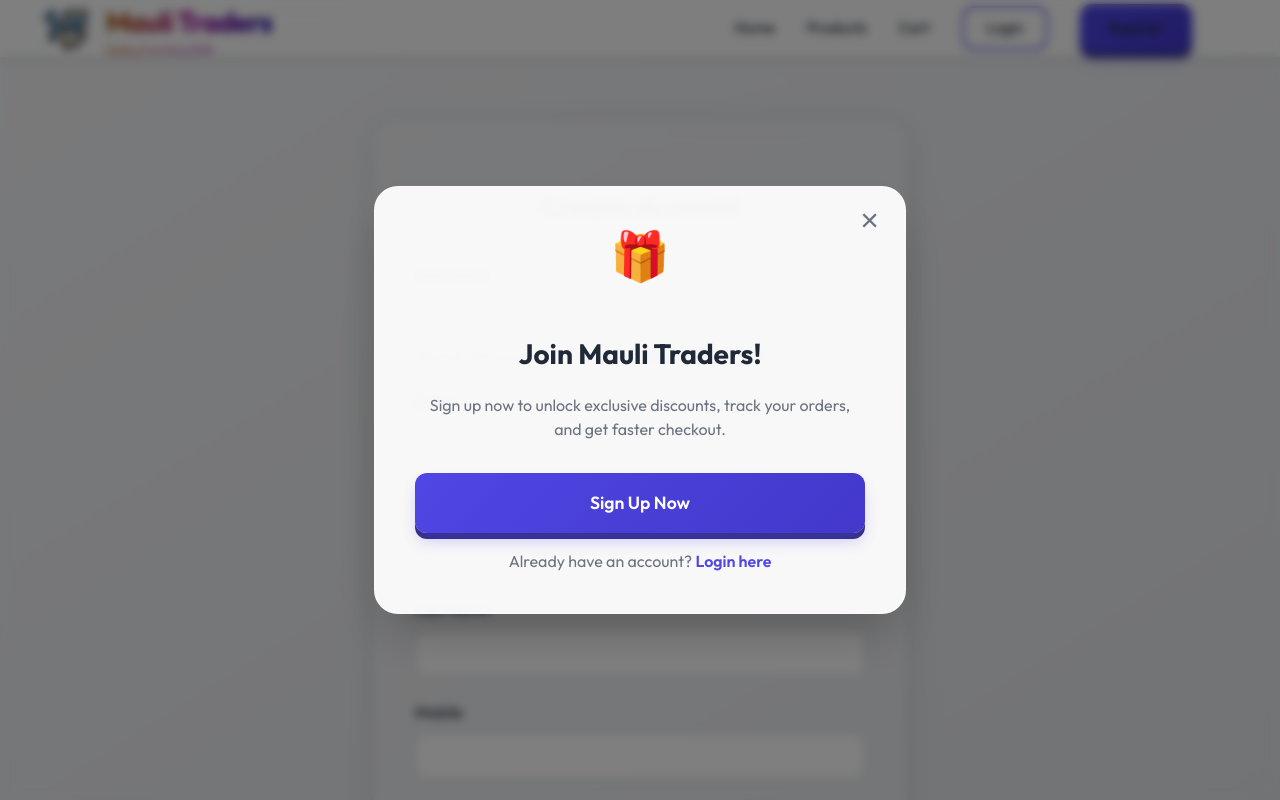
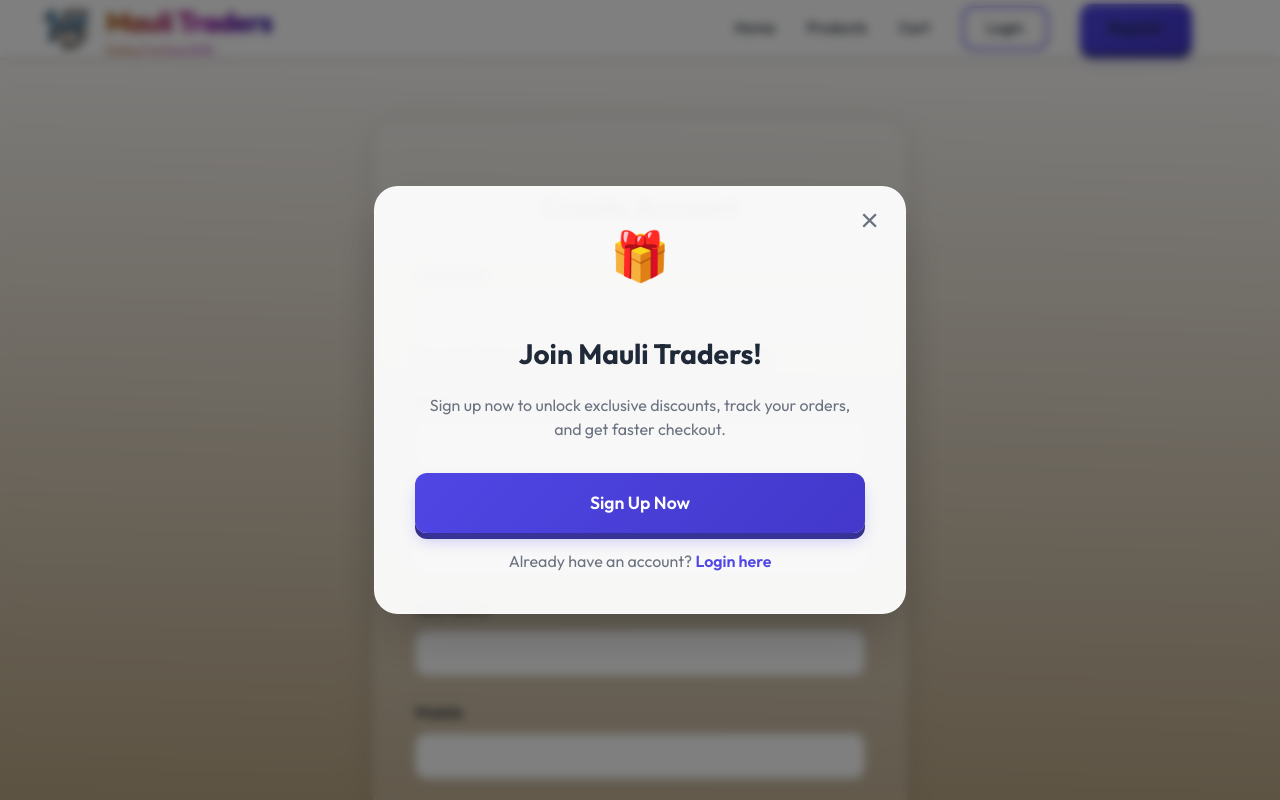
Before and after one commit to Abhi-96K/maulitraders, a Django app: page /signup/ in a window 1280 px wide. Run offline with Django 5.2, Linux system fonts and the light colour scheme.

Commit message:
Update body background gradient

```diff
--- a/static/css/style.css
+++ b/static/css/style.css
@@ -61,8 +61,7 @@ body {
     font-family: 'Outfit', sans-serif;
     margin: 0;
     padding: 0;
-    background-color: #f3f4f6;
-    background-image: linear-gradient(to bottom right, var(--bg-gradient-start), var(--bg-gradient-end));
+    background: linear-gradient(1deg, #baa685, #fffffff3);
     background-attachment: fixed;
     color: var(--text-color);
     line-height: 1.6;
```
